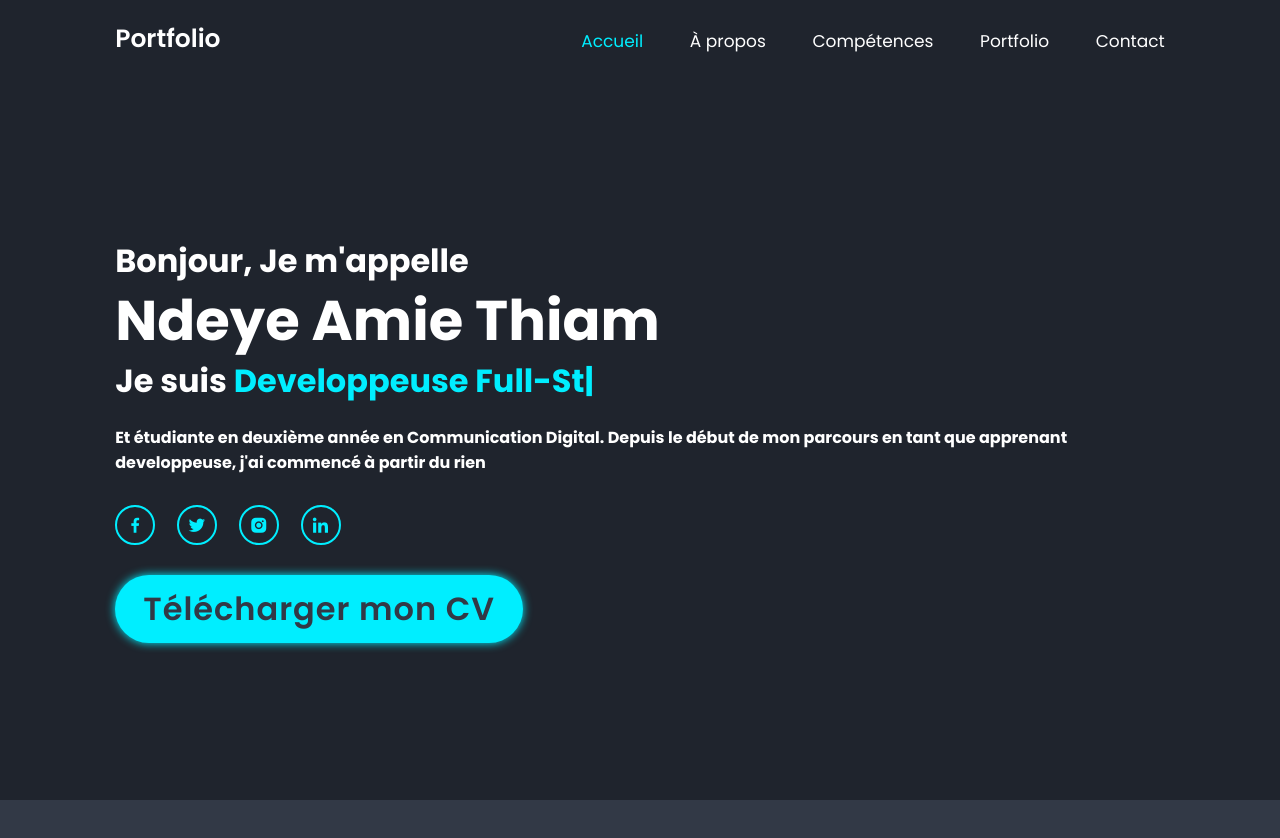
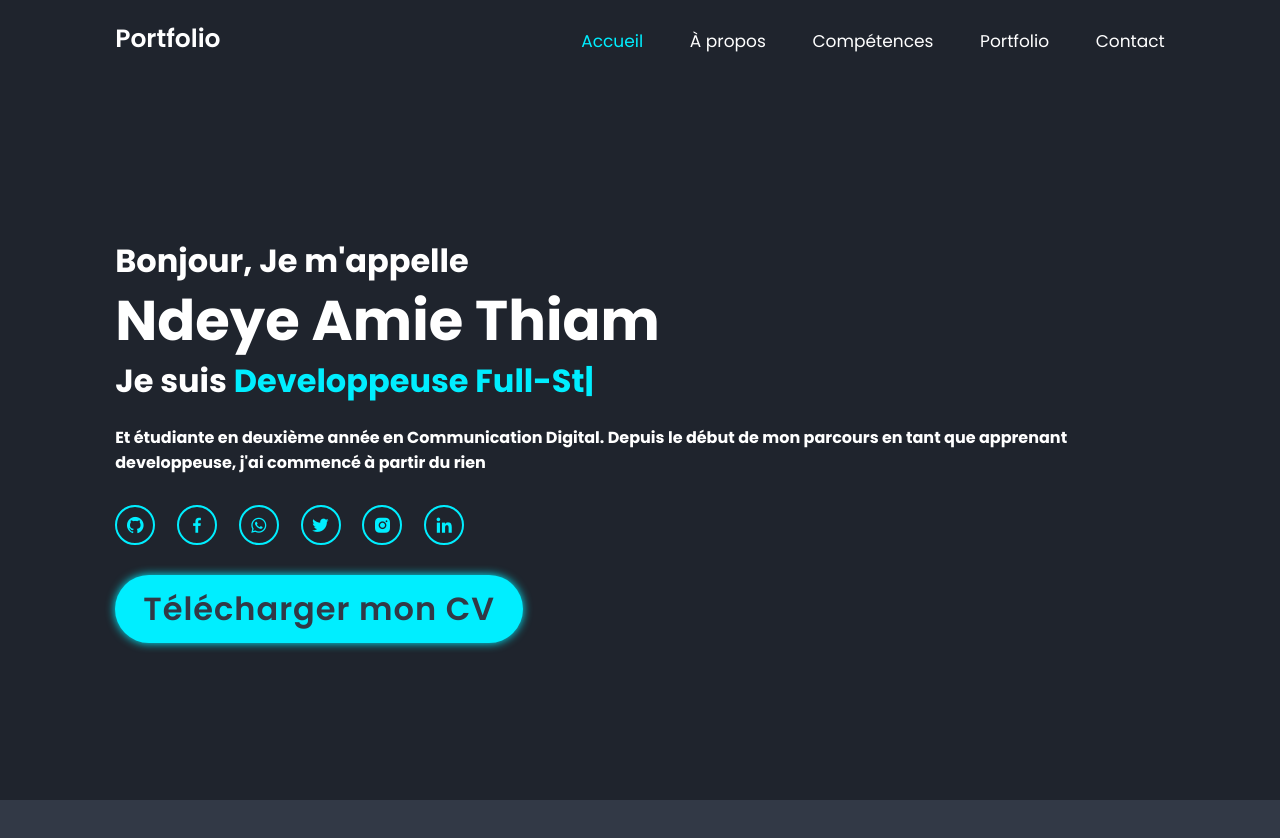
Before and after one commit to Ndeye456/Portfolio-ndeyeamie, a plain HTML site: page index.html in a window 1280 px wide. Shown: the top 838 px of the page. Drawn offline with nearby package versions, Linux system fonts and the light colour scheme.

Commit message:
deuxieme commit

```diff
--- a/index.html
+++ b/index.html
@@ -40,12 +40,15 @@
             <p>Et étudiante en deuxième année en Communication Digital.
                 Depuis le début de mon parcours en tant que apprenant developpeuse, j'ai commencé à partir du rien</p>
             <div class="social-media">
-                <a href="#"><i class='bx bxl-facebook'></i></a>
-                <a href="#"><i class='bx bxl-twitter'></i></a>
+                <a href="https://github.com/Ndeye456"><i class='bx bxl-github'></i></a>
+                <a href="https://www.facebook.com/ndeyeami.thiam.121"><i class='bx bxl-facebook'></i></a>
+                <a href="https://wa.me/782864990"><i class='bx bxl-whatsapp'></i></a>
+                <a href="https://twitter.com/NdeyeAmieThiam1"><i class='bx bxl-twitter'></i></a>
                 <a href="#"><i class='bx bxl-instagram-alt'></i></a>
-                <a href="#"><i class='bx bxl-linkedin'></i></a>
+                <a href="https://www.linkedin.com/in/ndeye-amie-thiam"><i class='bx bxl-linkedin'></i></a>
             </div>
-            <a href="#" class="btn">Télécharger mon CV</a>
+            <a href="cv ndeyeamie.pdf" class="btn">Télécharger mon CV</a>
+                <!-- <a href="https://wa.me/782864990" class="btn">Contactez-moi</a> -->
         </div>
         <div class="home-img">
             <img src="image2.jpeg" alt="">
```
Also changed, not shown: 1 other file.
